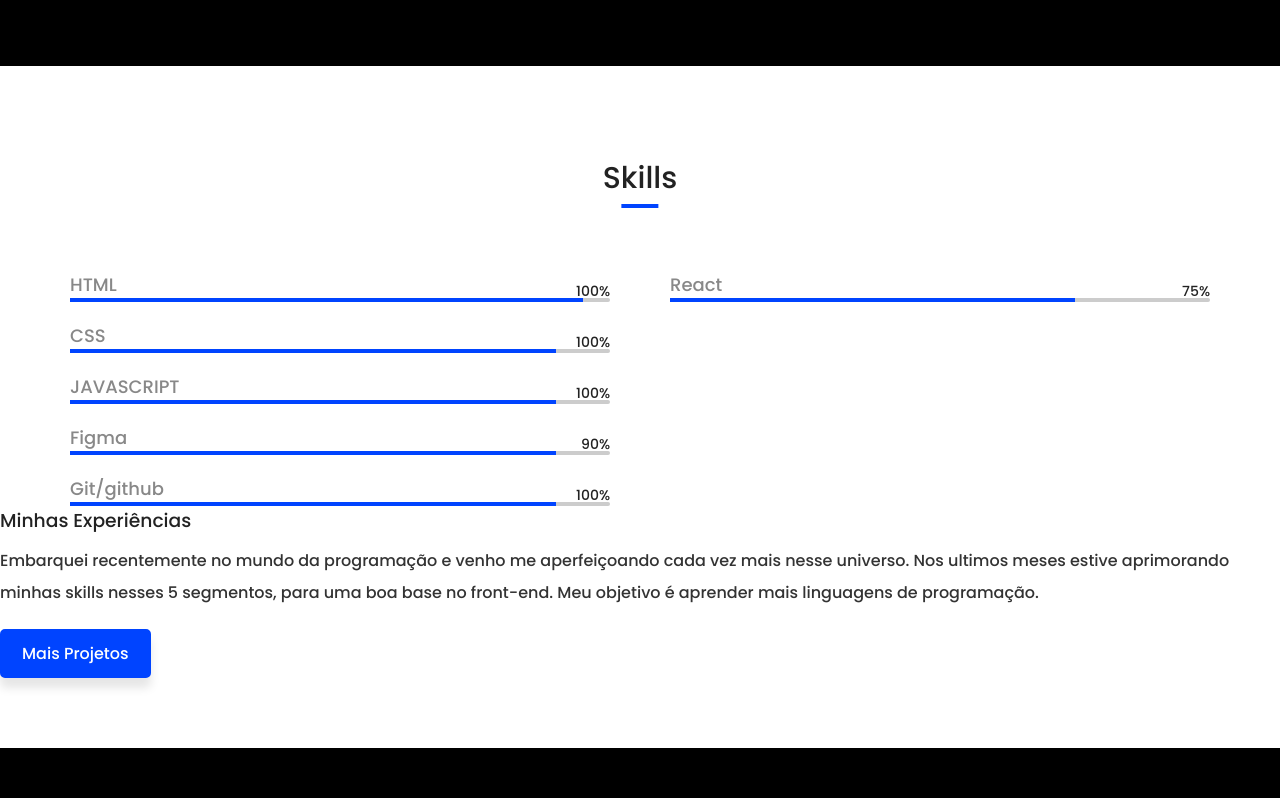
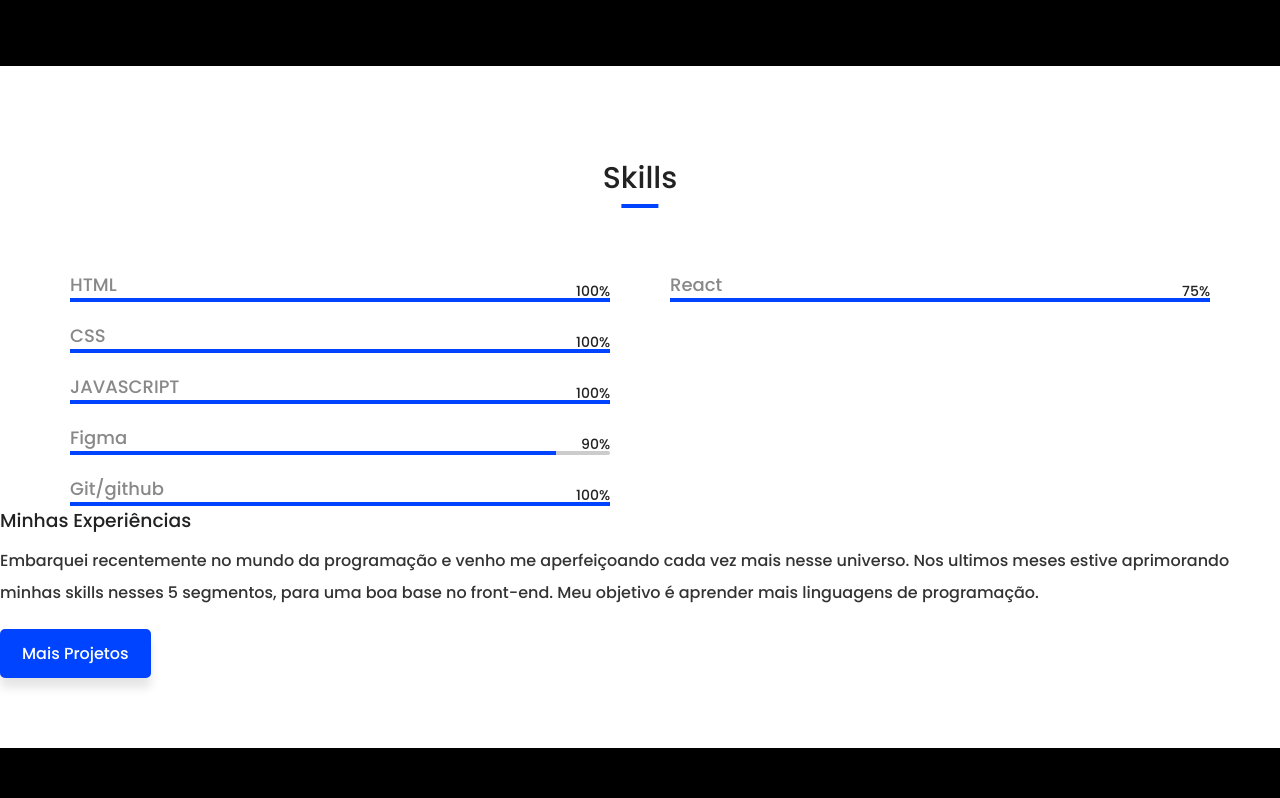
Before and after one commit to mateus-gomes-barros/portfolio-mateus, a plain HTML site: page portfolio-mateus/index.html in a window 1280 px wide. Shown: the part 1983-2781 px from the top of the page. Drawn offline with nearby package versions, Linux system fonts and the light colour scheme; a script that the page names is missing.

Commit message:
Update style.css

```diff
--- a/portfolio-mateus/style.css
+++ b/portfolio-mateus/style.css
@@ -560,7 +560,7 @@ a.btn:active,
 }
 
 .skills-box .html {
-  width: 95%;
+  width: 100%;
 }
 
 .skills-box .nodejs {
@@ -568,15 +568,15 @@ a.btn:active,
 }
 
 .skills-box .css {
-  width: 90%;
+  width: 100%;
 }
 
 .skills-box .javascript {
-  width: 75%;
+  width: 100%;
 }
 
 .skills-box .mongodb {
-  width: 90%;
+  width: 100%;
 }
 
 .skills-box span {
```
